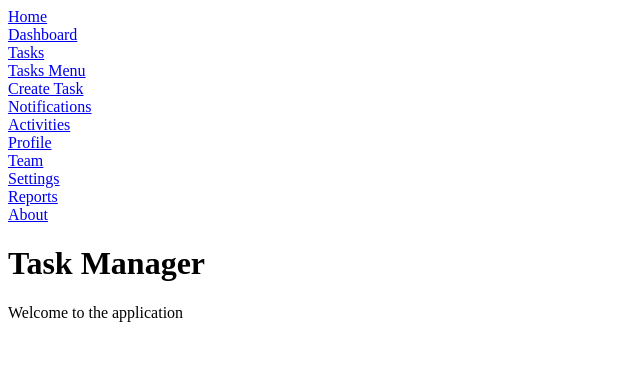
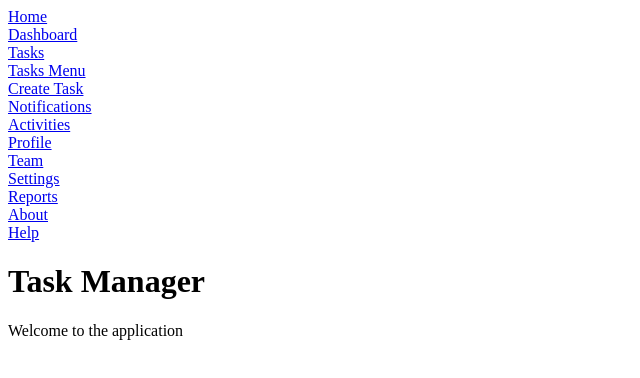
Before and after one commit to Cristianco9/react-task-manager, a React (Vite) app: page / in a window 1280 px wide. Shown: the top 378 px of the page, without its empty margins (0-640 px from the left). Built offline with nearby package versions, Linux system fonts and the light colour scheme.

Commit message:
App.jsx updated - Help

```diff
--- a/src/App.jsx
+++ b/src/App.jsx
@@ -17,6 +17,7 @@ import Team from "./pages/Team";
 import Profile from "./pages/Profile";
 import Settings from "./pages/Settings";
 import Reports from "./pages/Reports";
+import Help from "./pages/Help";
 
 export default function App() {
   return (
@@ -91,6 +92,11 @@ export default function App() {
           />
 
           <Route
+            path="/help"
+            element={<Help />}
+          />
+
+          <Route
             path="*"
             element={<NotFound />}
           />
--- a/src/components/Navbar.jsx
+++ b/src/components/Navbar.jsx
@@ -26,6 +26,8 @@ export default function Navbar() {
             <Link to="/reports">Reports</Link>
             <br/>
             <Link to="/about">About</Link>
+            <br/>
+            <Link to="/help">Help</Link>
         </nav>
     );
 }
```
